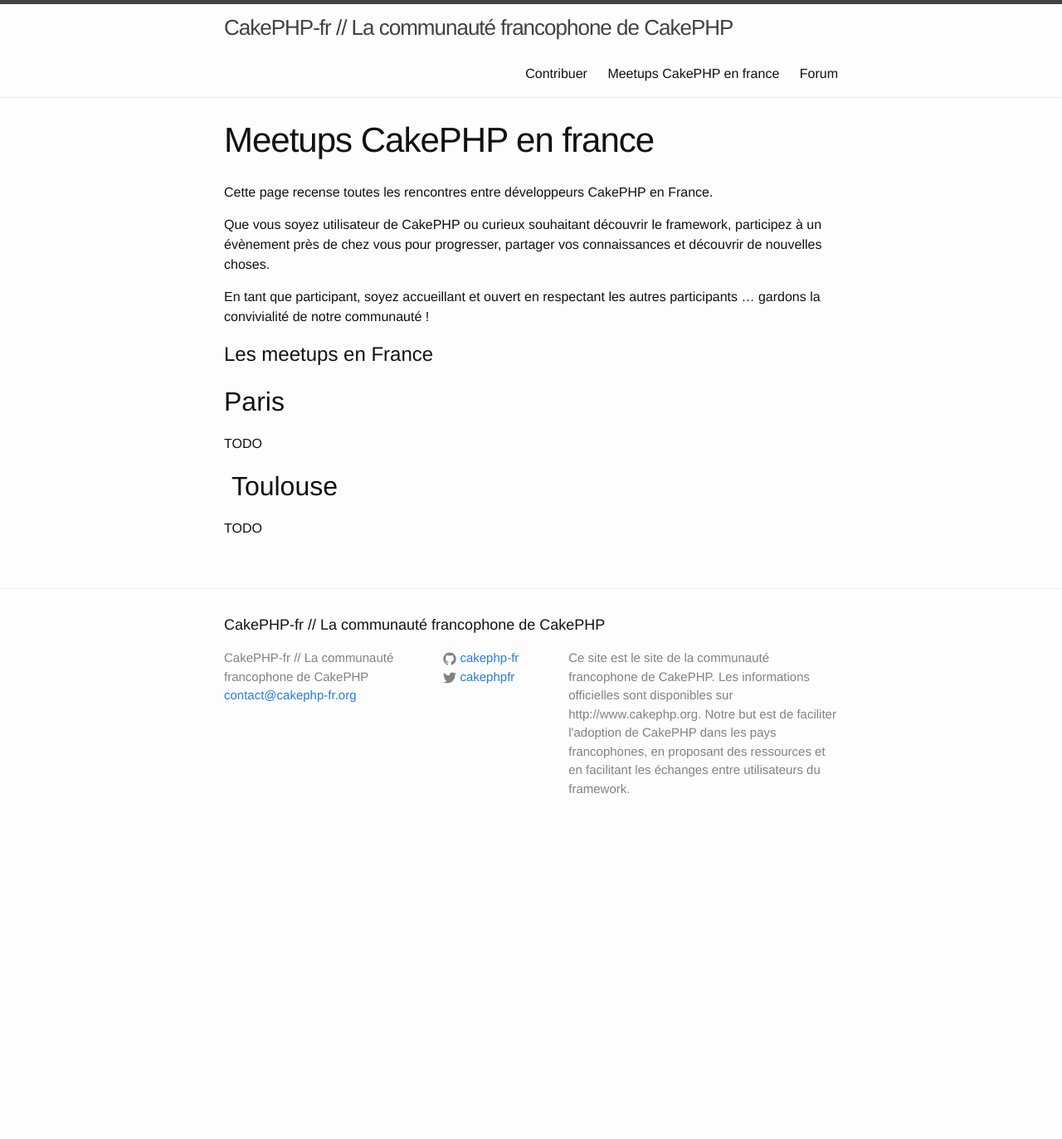
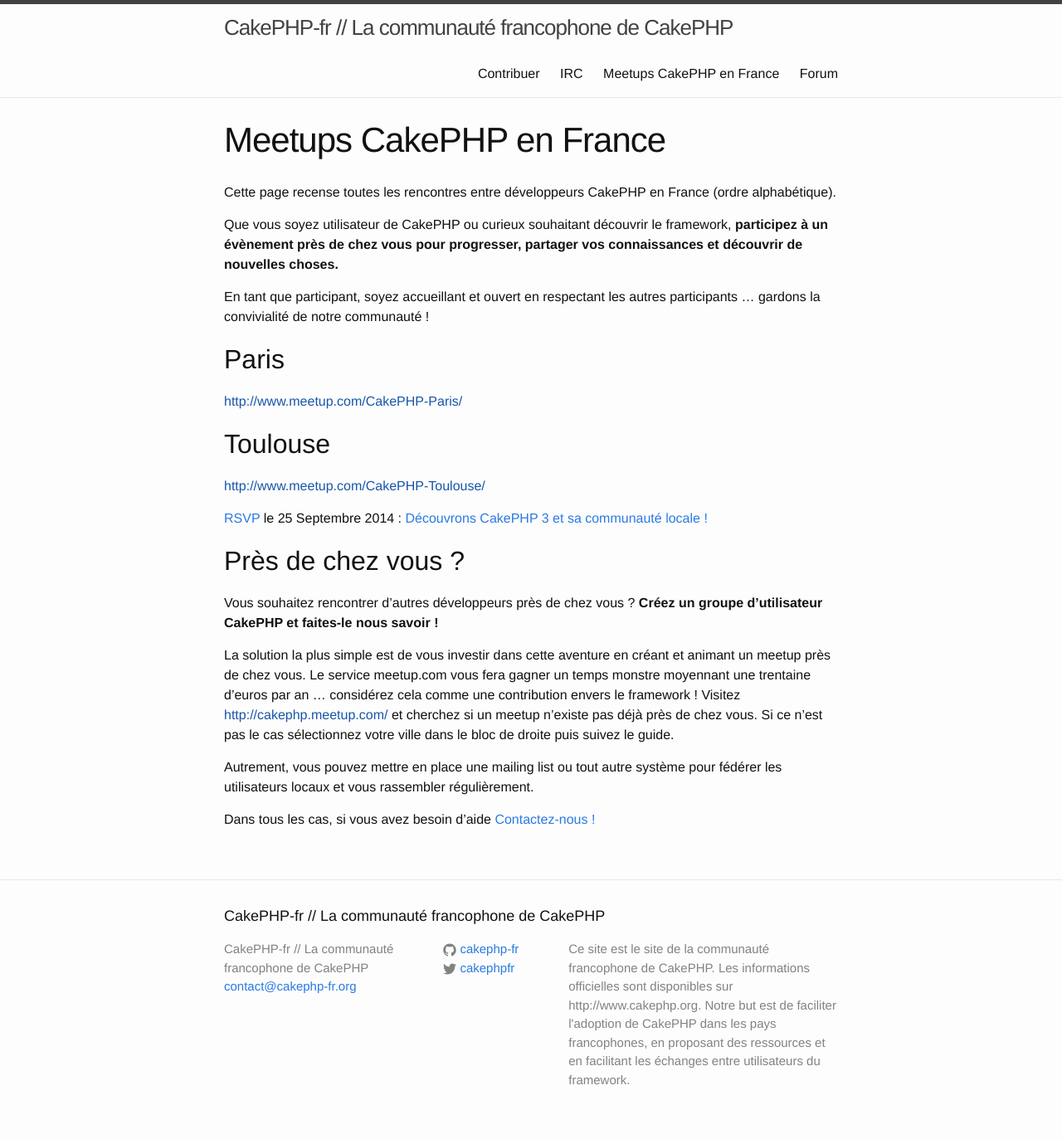
Before and after one commit to cakephp-fr/cakephp-fr.github.io, a Jekyll site: the page built from meetups.md, in a window 1280 px wide. Shown: the whole page at 83% size. Built offline with Jekyll 4.4.1, drawn with Linux system fonts in a browser that asks for light colours; before the commit the page ends 1022 px from its top, so only the background shows below that.

Commit message:
Rédaction de plus de contenu intial

```diff
--- a/meetups.md
+++ b/meetups.md
@@ -1,21 +1,35 @@
 ---
 layout: page
-title: Meetups CakePHP en france
+title: Meetups CakePHP en France
 permalink: /meetups/
 ---
 
-Cette page recense toutes les rencontres entre développeurs CakePHP en France.
+Cette page recense toutes les rencontres entre développeurs CakePHP en France  (ordre alphabétique).
 
-Que vous soyez utilisateur de CakePHP ou curieux souhaitant découvrir le framework, participez à un évènement près de chez vous pour progresser, partager vos connaissances et découvrir de nouvelles choses.
+Que vous soyez utilisateur de CakePHP ou curieux souhaitant découvrir le framework, **participez à un évènement près de chez vous pour progresser, partager vos connaissances et découvrir de nouvelles choses.**
 
 En tant que participant, soyez accueillant et ouvert en respectant les autres participants ... gardons la convivialité de notre communauté !
 
-# Les meetups en France
+##Paris
 
-## Paris
+[http://www.meetup.com/CakePHP-Paris/]()
 
-TODO
+##Toulouse
 
-## Toulouse
+[http://www.meetup.com/CakePHP-Toulouse/]()
 
-TODO
+<a href="http://www.meetup.com/CakePHP-Toulouse/events/204531632/" data-event="204531632" class="mu-rsvp-btn">RSVP</a>
+le 25 Septembre 2014 : [Découvrons CakePHP 3 et sa communauté locale !](http://www.meetup.com/CakePHP-Toulouse/events/204531632/)
+
+##Près de chez vous ?
+
+Vous souhaitez rencontrer d'autres développeurs près de chez vous ? **Créez un groupe d'utilisateur CakePHP et faites-le nous savoir !**
+
+La solution la plus simple est de vous investir dans cette aventure en créant et animant un meetup près de chez vous. Le service meetup.com vous fera gagner un temps monstre moyennant une trentaine d'euros par an ... considérez cela comme une contribution envers le framework !
+Visitez [http://cakephp.meetup.com/]() et cherchez si un meetup n'existe pas déjà près de chez vous. Si ce n'est pas le cas sélectionnez votre ville dans le bloc de droite puis suivez le guide.
+
+Autrement, vous pouvez mettre en place une mailing list ou tout autre système pour fédérer les utilisateurs locaux et vous rassembler régulièrement.
+
+Dans tous les cas, si vous avez besoin d'aide [Contactez-nous !](mailto:contact@cakephp-fr.org)
+
+<script>!function(d,s,id){var js,fjs=d.getElementsByTagName(s)[0];if(!d.getElementById(id)){js=d.createElement(s); js.id=id;js.async=true;js.src="https://secure.meetup.com/script/217965377037627760507776/api/mu.btns.js?id=7nen373d2fa7oilhnsh2sic1t7";fjs.parentNode.insertBefore(js,fjs);}}(document,"script","mu-bootjs");</script>
```
Also changed, not shown: contribuer.md (+6 -1 lines), index.html (+23 -3 lines), irc.md (added, +12 -0 lines).
